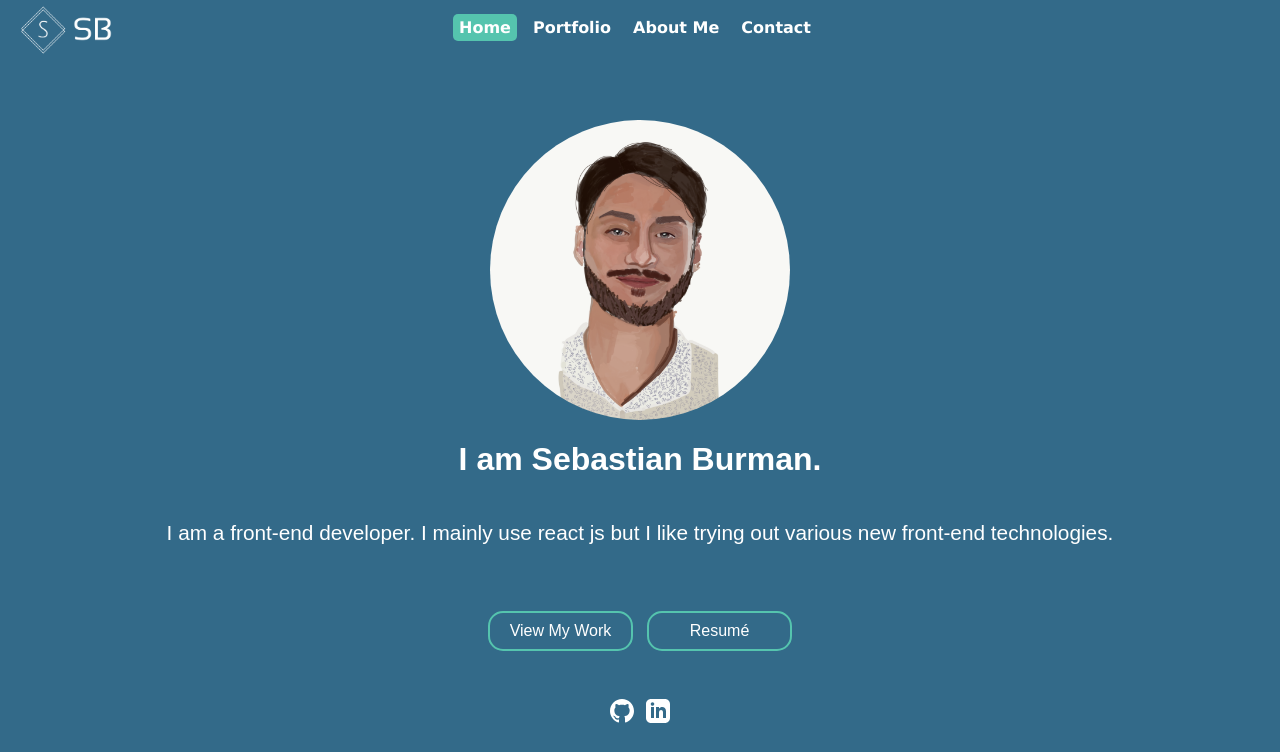
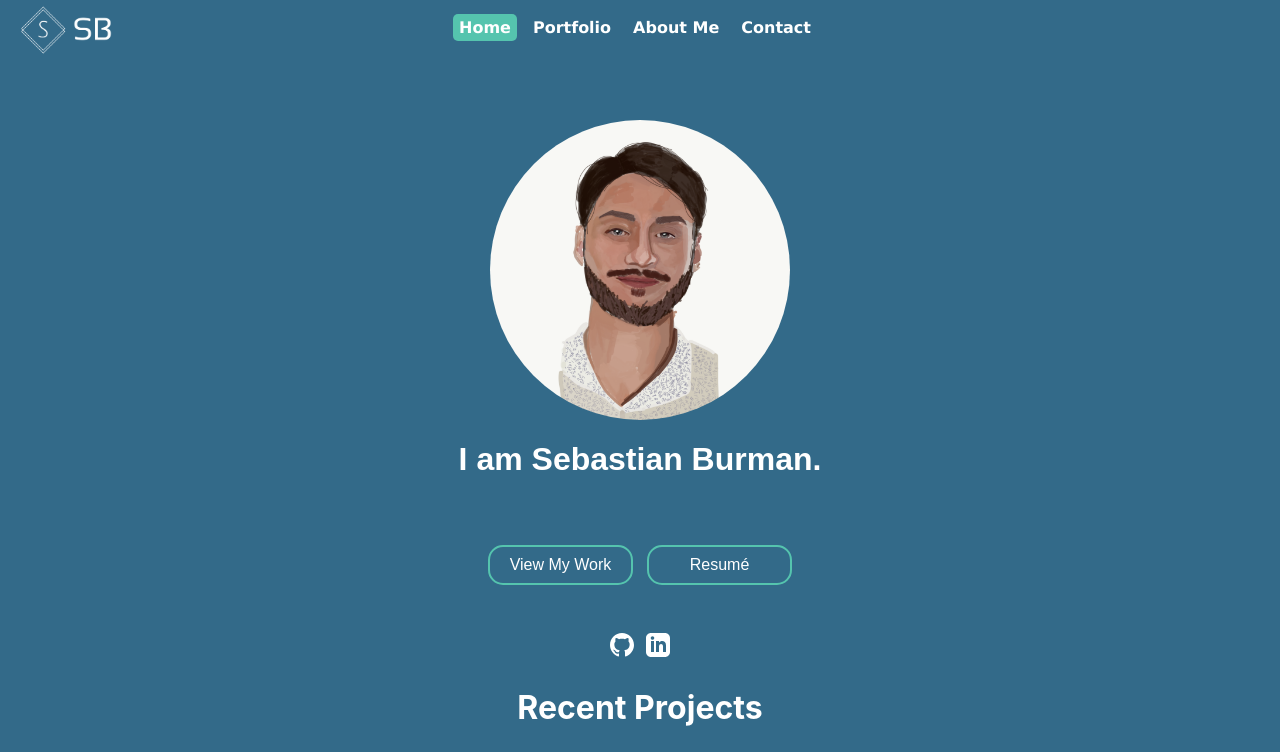
Before and after one commit to sebastianjburman/My-Portfolio-Website, a React (Create React App) app: page / in a window 1280 px wide. Shown: the top 752 px of the page. Built offline with nearby package versions, Linux system fonts and the light colour scheme.

Commit message:
Fix some text

```diff
--- a/src/Pages/AboutMePage/AboutMe.js
+++ b/src/Pages/AboutMePage/AboutMe.js
@@ -18,7 +18,7 @@ function AboutMe() {
             <h1>About Me</h1>
             <div className = "aboutMeParagraphContainer">
                 <p className = "aboutMeParagraph">
-                    I'm a front-end web developer who loves creating complex UI.
+                    I'm a developer who loves creating complex applications.
                     Currently, I am attending Indiana University Southeast and pursuing
                     my bachelor's in computer science. I am passionate about coding and
                     solving problems. I am excited to work with other amazing programmers
--- a/src/Pages/HomePage/Home.css
+++ b/src/Pages/HomePage/Home.css
@@ -41,13 +41,6 @@
     color: white;
     font-size: 2rem;
     width: 90%;
-    font-family: sans-serif;
-}
-.homeParagraph {
-    text-align: center;
-    color: white;
-    font-size: 1.3rem;
-    width: 80%;
     font-family: sans-serif;
 }
 .viewWorkResumeButtonContainer{
--- a/src/Pages/HomePage/Home.js
+++ b/src/Pages/HomePage/Home.js
@@ -9,8 +9,6 @@ function Home(props) {
         <div className = "homeDiv">
             <img  className = "sebastianImage" alt = "photoOfSebastian" src = {sebastianImage}></img>
             <h1>I am Sebastian Burman.</h1>
-            <p className = "homeParagraph">I am a front-end developer. I mainly use react js but I
-            like trying out various new front-end technologies.</p>
             <div className = "viewWorkResumeButtonContainer">
                 <button onClick = {()=>props.setView("portfolio")}>View My Work</button>
                 <button onClick = {()=>alert("Coming Soon")}>Resumé</button>
```
